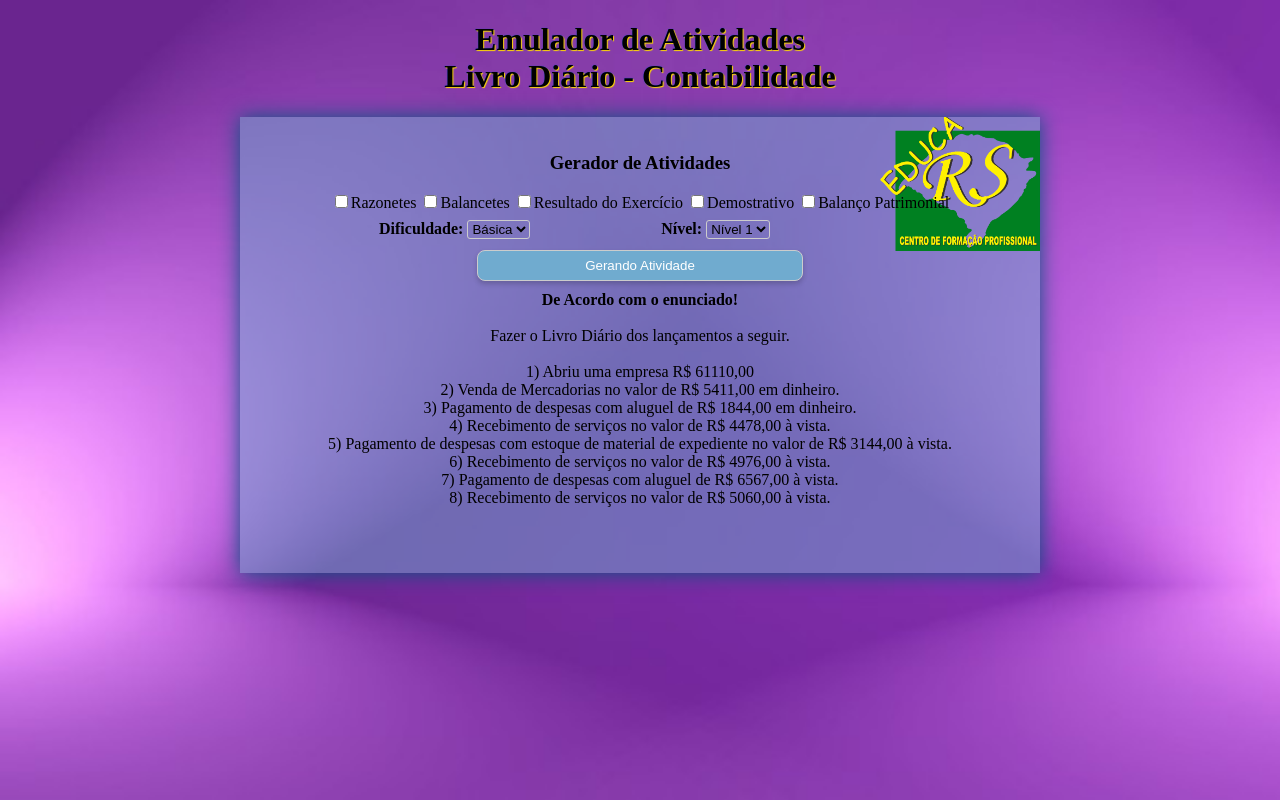
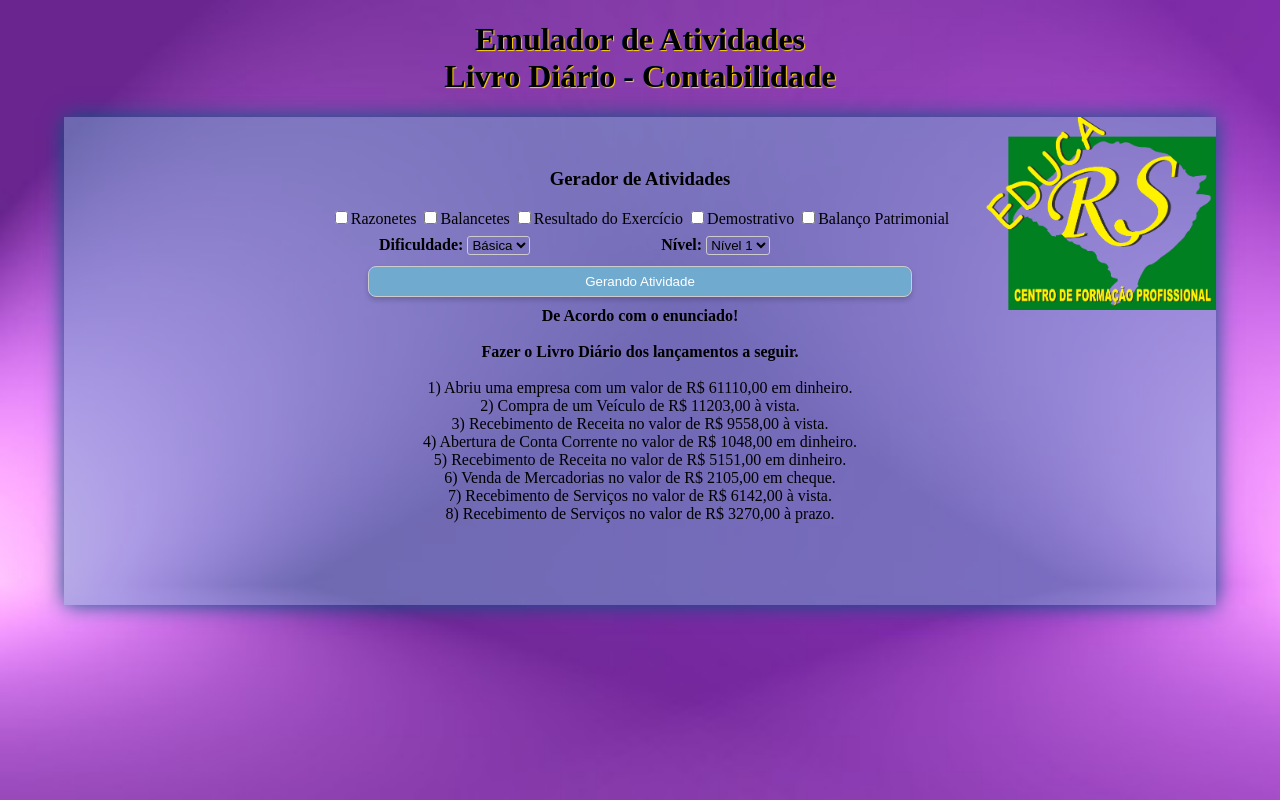
Before and after one commit to EscolaEducaRS/app-livro-contabil, a plain HTML site: page index.html in a window 1280 px wide. Both pictures are taken after a click on the input "Gerando Atividade". Drawn offline with Linux system fonts and the light colour scheme.

Commit message:
Add files via upload

```diff
--- a/main.js
+++ b/main.js
@@ -3,7 +3,8 @@
 const numeroRandon = (min, max) => {
     min = Math.ceil(min);
     max = Math.floor(max);
-    return Math.floor(Math.random() * (max - min + 1)) + min;
+    let a = Math.floor(Math.random() * (max - min + 1)) + min;
+    return a
 }
 
 const valorRandon = (min, max) => {
@@ -13,64 +14,112 @@ const valorRandon = (min, max) => {
     return 'R$ ' + a
 }
 
+function gerandoAtivi() {
+    'use strict'
+    let enunciado = document.getElementById('enunciadoId')
+    //${razonetes} ${balancete} ${resultado} ${demostrativo} ${balançoPatrimonial}
+    const razonetes = document.getElementById('razonetesId')
+    const balancete = document.getElementById('balancetesId')
+    const resultado = document.getElementById('resultadodoExeId')
+    const demostrativo = document.getElementById('demostrativoId')
+    const balançoPatrimonial = document.getElementById('balancoPatrimId')
 
-function gerandoAtivi() {
-    let enunciado = document.getElementById('enunciadoId')
-    let parte1 = 'Abriu uma empresa ' + valorRandon(40000,69999) + ',00'
-    let parte2_1 = {
-        2: 'Venda de Mercadorias  no valor de ',
-        3: 'Recebimento de Receita no valor de ',
-        1: 'Recebimento de serviços no valor de '
+    let checando = []
+    if (razonetes.checked){
+        checando += ', Razonetes'
     }
-    let parte2_2 = {
-        3: 'Compra de Mercadorias no valor de ',
-        4: 'Pagamento de salário no valor de ',
-        5: 'Compra de um Veículo de ',
-        6: 'Pagamento de despesas com aluguel de ',
-        7: 'Abertura de conta corrente no valor de ',
-        2: 'Pagamento de despesas com estoque de material de expediente no valor de ',
-        1: 'Pagamento de despesas com impostos no valor de '
+    if (balancete.checked) {
+        checando += ', Balancete de Verificação'
     }
-    let parte2_3 = {
+    if (resultado.checked) {
+        checando += ', Resultado do Exercício'
+    }
+    if (demostrativo.checked) {
+        checando += ', Demostrativo'
+    }
+    if (balançoPatrimonial.checked) {
+        checando += ', Balanço Patrimonial'
+    }
+
+    let parteFim = {
         1: ' em dinheiro.',
         2: ' à vista.',
         3: ' à prazo.',
-        4: ' em cheque.'
+        4: ' em cheque.',
+        5: ' pago em 30, 60 e 90 dias.',
+        6: ' metade à vista e o restante à prazo',
+        7: ' 20% à vista e o testante à prazo',
+    }
+    let parte1 = 'Abriu uma empresa com um valor de ' + valorRandon(40000, 69999) + ',00' + parteFim[1]
+
+    let parte2 = {
+        1: function () {
+            let a = `Venda de Mercadorias no valor de
+            ${valorRandon(1000, 10000)},00 ${parteFim[numeroRandon(1, 4)]}`
+            return a;
+        },
+
+        2: function () {
+            let a = `Recebimento de Receita no valor de
+            ${valorRandon(1000, 10000)},00 ${parteFim[numeroRandon(1, 4)]}`
+            return a;
+        },
+        3: function () {
+            let a = `Recebimento de Serviços no valor de
+            ${valorRandon(1000, 10000)},00 ${parteFim[numeroRandon(1, 4)]}`
+            return a;
+        },
+        4: function () {
+            let a = `Compra de Mercadorias no valor de
+            ${valorRandon(1000, 10000)},00 ${parteFim[numeroRandon(1, 4)]}`
+            return a;
+        },
+        5: function () {
+            let a = `Pagamento de Salário no valor de
+            ${valorRandon(1000, 10000)},00 ${parteFim[numeroRandon(1, 4)]}`
+            return a;
+        },
+        6: function () {
+            let a = `Compra de um Veículo de
+            ${valorRandon(10000, 30000)},00 ${parteFim[numeroRandon(1, 4)]}`
+            return a;
+        },
+        7: function () {
+            let a = `Pagamento de despesas com aluguel de
+            ${valorRandon(1000, 10000)},00 ${parteFim[numeroRandon(1, 4)]}`
+            return a;
+        },
+        8: function () {
+            let a = `Abertura de Conta Corrente no valor de
+            ${valorRandon(1000, 10000)},00 ${parteFim[numeroRandon(1, 4)]}`
+            return a;
+        },
+        9: function () {
+            let a = `Pagamento de despesas com estoque de material de expediente no valor de
+            ${valorRandon(500, 3000)},00 ${parteFim[numeroRandon(1, 4)]}`
+            return a;
+        },
+        10: function () {
+            let a = `Pagamento de despesas com impostos no valor de
+            ${valorRandon(1000, 10000)},00 ${parteFim[numeroRandon(1, 4)]}`
+            return a;
+        },
     }
 
     let parte3 = ''
-    let nivel = 9
-
-
+    let nivel = 9 // quantidade do nivel 1 - 9 / nivel 2 - 12 / nivel 3 - 18
     parte1 = '1) ' + parte1
 
-
     enunciado.innerHTML = `
-    <br>Fazer o Livro Diário dos lançamentos a seguir. <br><br>
-    ${parte1} <br> ${parte3}         `
-
-
+    <br><b>Fazer o Livro Diário${checando} dos lançamentos a seguir.</b><br><br>
+    ${parte1}<br>
+    `
     for (let a = 2; a < nivel; a++) {
-        if (a % 2 == 0) {
-
-            let b = a + ') ' + parte2_1[numeroRandon(1,3)]
-
-            enunciado.innerHTML += `${b}${valorRandon(1000,9000)},00 ${parte2_3[numeroRandon(1,4)]}<br>`
-
-            // console.log(b);
-        }
-
-        if (a % 2 != 0) {
-            let c = a + ') ' + parte2_2[numeroRandon(1,7)]
-            enunciado.innerHTML += `${c}${valorRandon(1000,9000)},00 ${parte2_3[numeroRandon(1,4)]}<br>`
-            // console.log(c);
-        }
+        let b = a + ') ' + parte2[numeroRandon(1, 10)]()
+        enunciado.innerHTML += `${b}<br>`
+    }
 
 
 
-    }
-
-
     //${razonetes} ${balancete} ${resultado} ${demostrativo} ${balançoPatrimonial}
-
 }
--- a/style.css
+++ b/style.css
@@ -20,14 +20,14 @@
         position: relative;
         margin-left: auto;
         margin-right: auto;
-        width: 60%;
+        width: 85%;
         background-color: #70abcf;
         box-shadow: 0 0 20px 0 #095484;
         background: #70abcf80 url(./img/logo.png) no-repeat right top;
         background-size: cover;
         background-size: contain;
         background-size: 20%;
-        padding: 1em;
+        padding: 2em;
     }
 
     .divClass1{
@@ -37,11 +37,13 @@
         align-items: center;
         justify-content: space-around;
         text-align: center;
+        margin: 0 auto;
+        width: 60%;
     }
 
     .conteiner2{
         margin: 0 auto;
-        width: 85%;
+        width: 60%;
     }
 
     .submitClass{
```
Also changed, not shown: index.html (+2 -1 lines).
